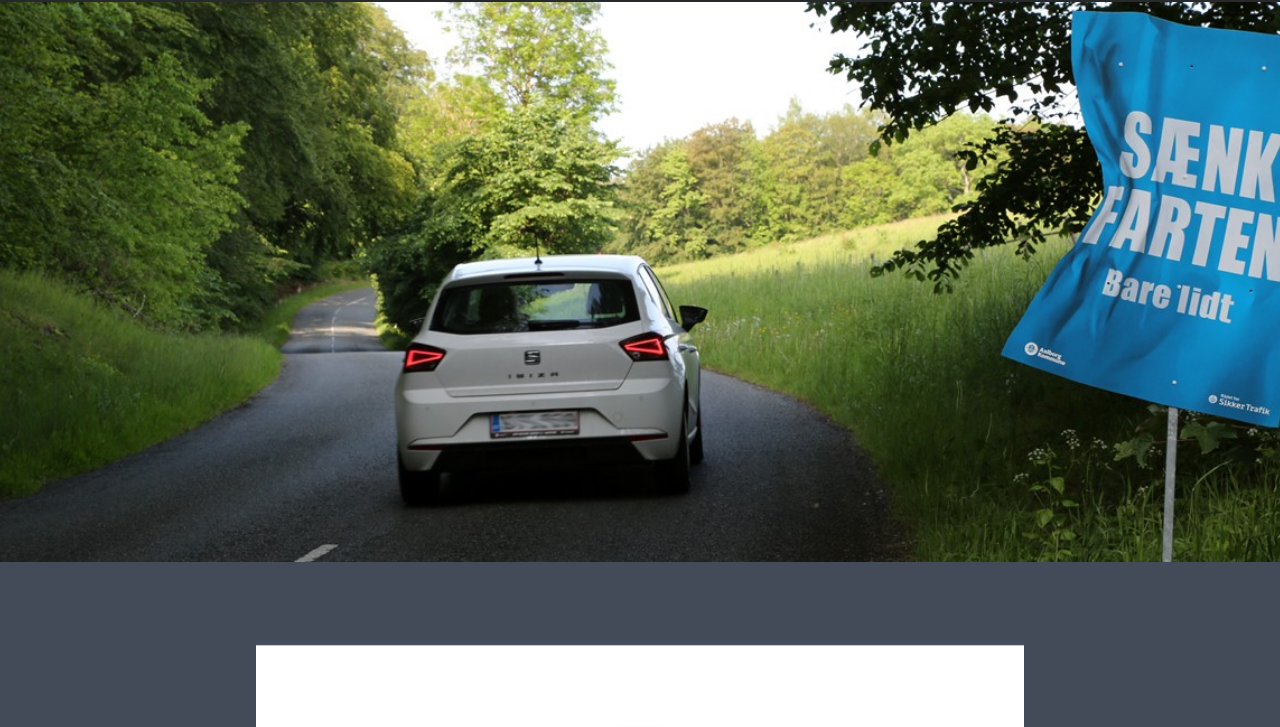
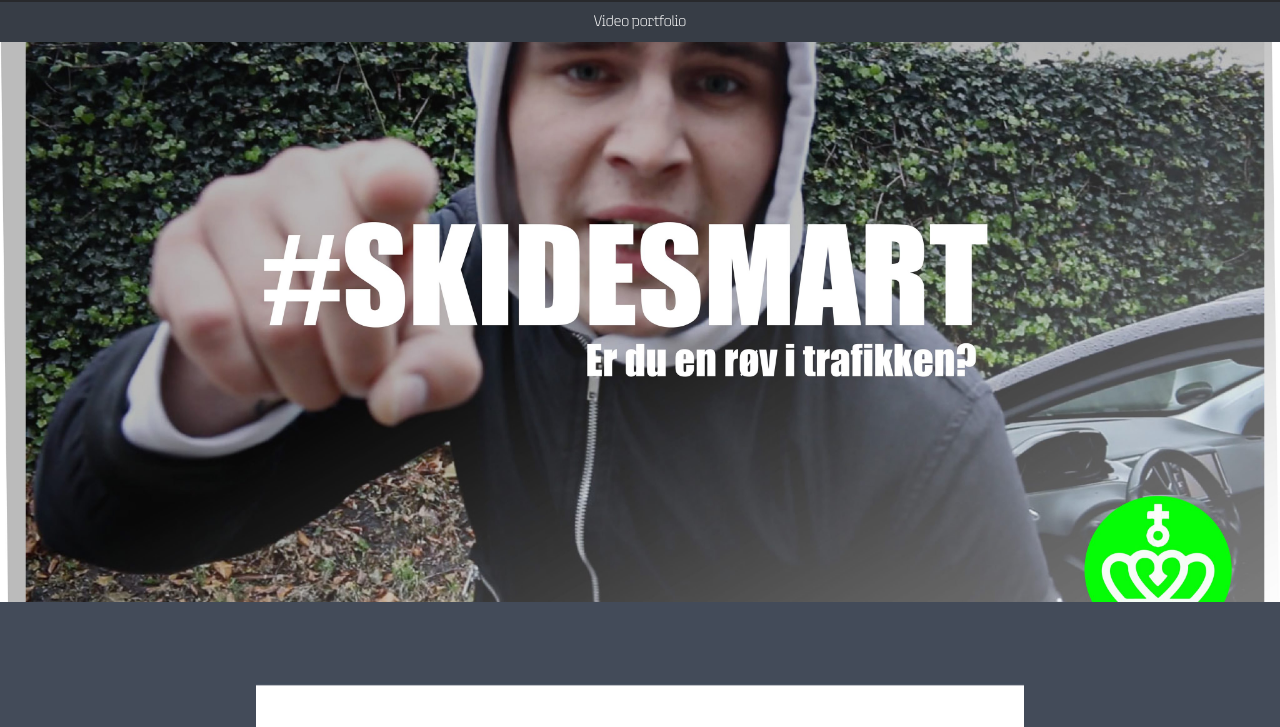
Before and after one commit to christinamj/sikkertrafik, a plain HTML site: page index.html in a window 1280 px wide. Shown: the part 78-805 px from the top of the page. Drawn offline with Linux system fonts and the light colour scheme; files whose address does not match are found by name.

Commit message:
videoportfolio tilføjet

```diff
--- a/index.html
+++ b/index.html
@@ -26,6 +26,7 @@
             </ul>
 
 
+
             <div id="menu_knap">☰</div>
             <ul id="menu" class="hidden">
                 <li><a href="forside.html">Kampagner</a></li>
@@ -37,6 +38,12 @@
                 <li> <a href="underside.html">Om os</a></li>
             </ul>
         </nav>
+
+        <div class="undermenu">
+
+            <a href="video_portfolio.html" target="_blank">Video portfolio</a>
+
+        </div>
 
 
     </header>
--- a/style.css
+++ b/style.css
@@ -52,6 +52,20 @@ nav img {
     padding-left: 20px;
 }
 
+.undermenu {
+    width: 100vw;
+    height: 30px;
+    background-color: #373D46;
+    color: white;
+    padding-top: 10px;
+    text-align: center;
+}
+
+.undermenu a {
+    text-decoration: none;
+    color: white;
+}
+
 /*BURGERMENU*/
 
 #menu {
@@ -100,7 +114,7 @@ nav img {
 #splash {
     display: flex;
     width: 100vw;
-    background-image: url(imgs/snoet-vej-en-bil_redigeret.jpg);
+    background-image: url(imgs/testheader.jpg);
     background-size: cover;
     background-position: center;
 }
@@ -110,7 +124,7 @@ nav img {
 .kampagne_video {
     display: flex;
     width: 100vw;
-    height: 75vh;
+    padding-bottom: 100px;
     background-color: #434B59;
     background-size: cover;
     background-position: center;
```
Also changed, not shown: video_portfolio.html (added, +13 -0 lines), imgs/testheader.jpg (added).
